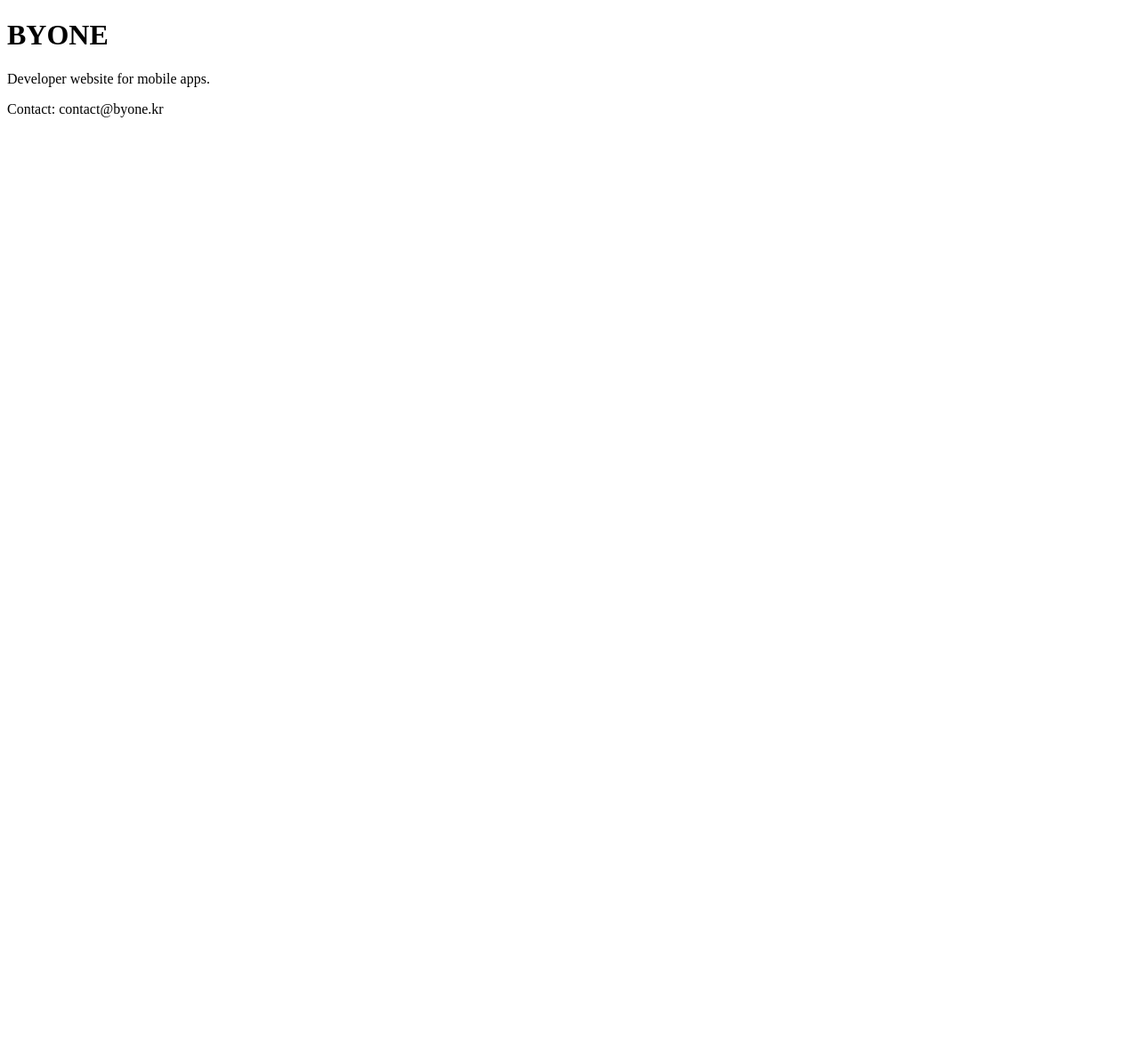
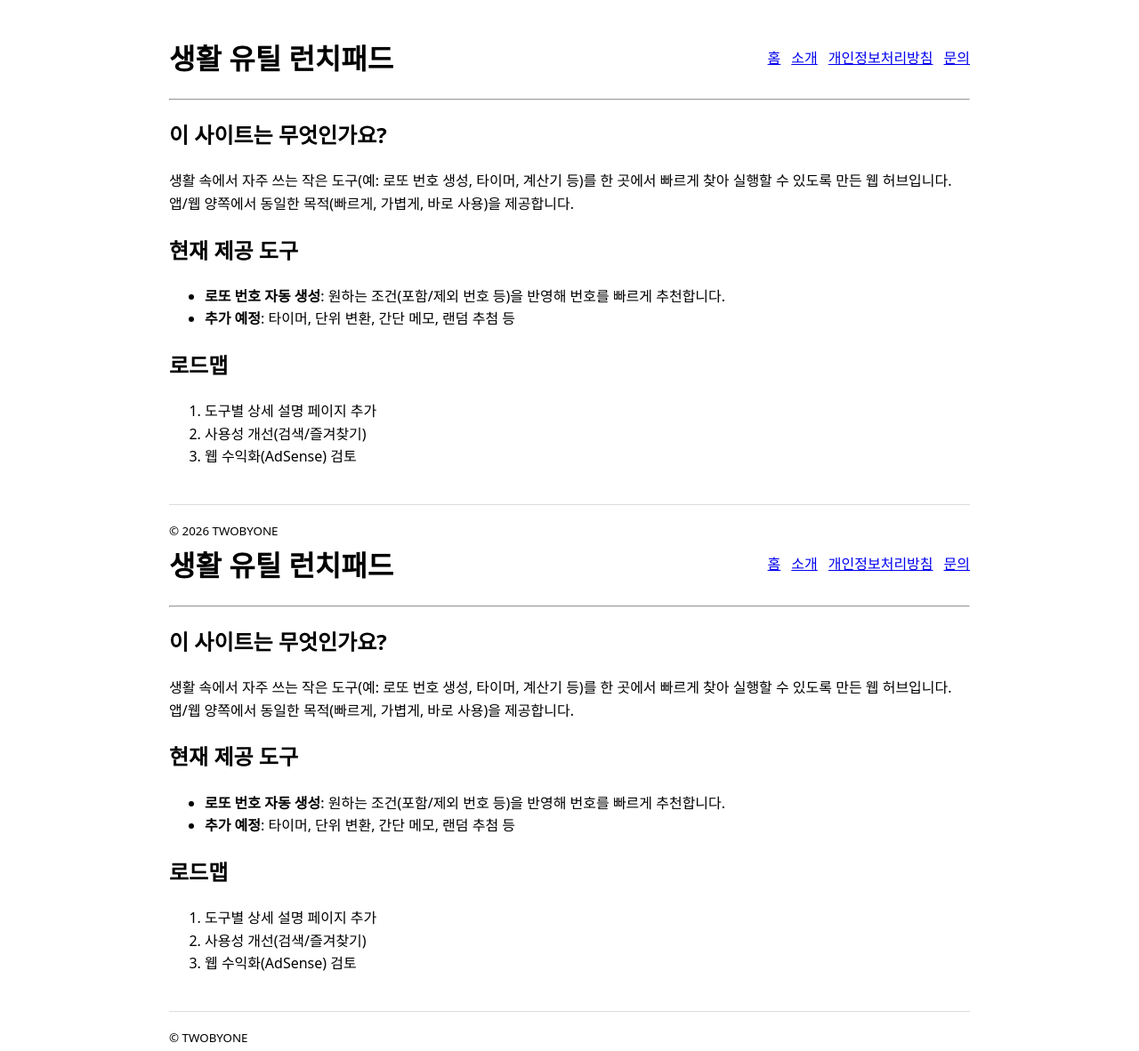
Before and after one commit to comacrerun-commits/byone, a plain HTML site: page index.html in a window 1280 px wide. Shown: the whole page at 89% size. Before the commit the page ends 800 px from the top, so only its background shows below. Drawn offline with Linux system fonts and the light colour scheme.

Commit message:
Update index.html

```diff
--- a/index.html
+++ b/index.html
@@ -2,12 +2,102 @@
 <html lang="ko">
 <head>
   <meta charset="utf-8" />
-  <meta name="viewport" content="width=device-width,initial-scale=1" />
-  <title>BYONE Developer</title>
+  <meta name="viewport" content="width=device-width, initial-scale=1" />
+  <title>Daily Utility Launchpad</title>
+  <meta name="description" content="TWOBYONE이 만든 실생활 도구를 검색하고 바로 실행하는 메인 허브" />
 </head>
-<body>
-  <h1>BYONE</h1>
-  <p>Developer website for mobile apps.</p>
-  <p>Contact: contact@byone.kr</p>
+<body style="font-family: system-ui, -apple-system, Segoe UI, Roboto, sans-serif; line-height: 1.6; max-width: 900px; margin: 40px auto; padding: 0 16px;">
+  <header style="display:flex; justify-content:space-between; align-items:center; gap:12px;">
+    <h1 style="margin:0;">생활 유틸 런치패드</h1>
+    <nav style="display:flex; gap:12px; flex-wrap:wrap;">
+      <a href="./index.html">홈</a>
+      <a href="./about.html">소개</a>
+      <a href="./privacy.html">개인정보처리방침</a>
+      <a href="./contact.html">문의</a>
+    </nav>
+  </header>
+
+  <hr style="margin:20px 0;" />
+
+  <section>
+    <h2>이 사이트는 무엇인가요?</h2>
+    <p>
+      생활 속에서 자주 쓰는 작은 도구(예: 로또 번호 생성, 타이머, 계산기 등)를
+      한 곳에서 빠르게 찾아 실행할 수 있도록 만든 웹 허브입니다.
+      앱/웹 양쪽에서 동일한 목적(빠르게, 가볍게, 바로 사용)을 제공합니다.
+    </p>
+
+    <h2>현재 제공 도구</h2>
+    <ul>
+      <li><strong>로또 번호 자동 생성</strong>: 원하는 조건(포함/제외 번호 등)을 반영해 번호를 빠르게 추천합니다.</li>
+      <li><strong>추가 예정</strong>: 타이머, 단위 변환, 간단 메모, 랜덤 추첨 등</li>
+    </ul>
+
+    <h2>로드맵</h2>
+    <ol>
+      <li>도구별 상세 설명 페이지 추가</li>
+      <li>사용성 개선(검색/즐겨찾기)</li>
+      <li>웹 수익화(AdSense) 검토</li>
+    </ol>
+  </section>
+
+  <footer style="margin-top:40px; padding-top:16px; border-top:1px solid #ddd;">
+    <small>© <span id="y"></span> TWOBYONE</small>
+  </footer>
+
+  <script>
+    document.getElementById("y").textContent = new Date().getFullYear();
+  </script>
+</body>
+</html><!doctype html>
+<html lang="ko">
+<head>
+  <meta charset="utf-8" />
+  <meta name="viewport" content="width=device-width, initial-scale=1" />
+  <title>Daily Utility Launchpad</title>
+  <meta name="description" content="TWOBYONE이 만든 실생활 도구를 검색하고 바로 실행하는 메인 허브" />
+</head>
+<body style="font-family: system-ui, -apple-system, Segoe UI, Roboto, sans-serif; line-height: 1.6; max-width: 900px; margin: 40px auto; padding: 0 16px;">
+  <header style="display:flex; justify-content:space-between; align-items:center; gap:12px;">
+    <h1 style="margin:0;">생활 유틸 런치패드</h1>
+    <nav style="display:flex; gap:12px; flex-wrap:wrap;">
+      <a href="./index.html">홈</a>
+      <a href="./about.html">소개</a>
+      <a href="./privacy.html">개인정보처리방침</a>
+      <a href="./contact.html">문의</a>
+    </nav>
+  </header>
+
+  <hr style="margin:20px 0;" />
+
+  <section>
+    <h2>이 사이트는 무엇인가요?</h2>
+    <p>
+      생활 속에서 자주 쓰는 작은 도구(예: 로또 번호 생성, 타이머, 계산기 등)를
+      한 곳에서 빠르게 찾아 실행할 수 있도록 만든 웹 허브입니다.
+      앱/웹 양쪽에서 동일한 목적(빠르게, 가볍게, 바로 사용)을 제공합니다.
+    </p>
+
+    <h2>현재 제공 도구</h2>
+    <ul>
+      <li><strong>로또 번호 자동 생성</strong>: 원하는 조건(포함/제외 번호 등)을 반영해 번호를 빠르게 추천합니다.</li>
+      <li><strong>추가 예정</strong>: 타이머, 단위 변환, 간단 메모, 랜덤 추첨 등</li>
+    </ul>
+
+    <h2>로드맵</h2>
+    <ol>
+      <li>도구별 상세 설명 페이지 추가</li>
+      <li>사용성 개선(검색/즐겨찾기)</li>
+      <li>웹 수익화(AdSense) 검토</li>
+    </ol>
+  </section>
+
+  <footer style="margin-top:40px; padding-top:16px; border-top:1px solid #ddd;">
+    <small>© <span id="y"></span> TWOBYONE</small>
+  </footer>
+
+  <script>
+    document.getElementById("y").textContent = new Date().getFullYear();
+  </script>
 </body>
 </html>
```
